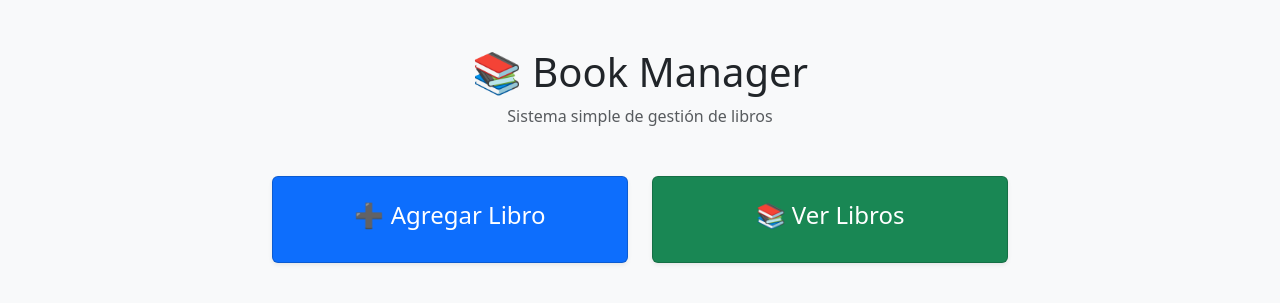
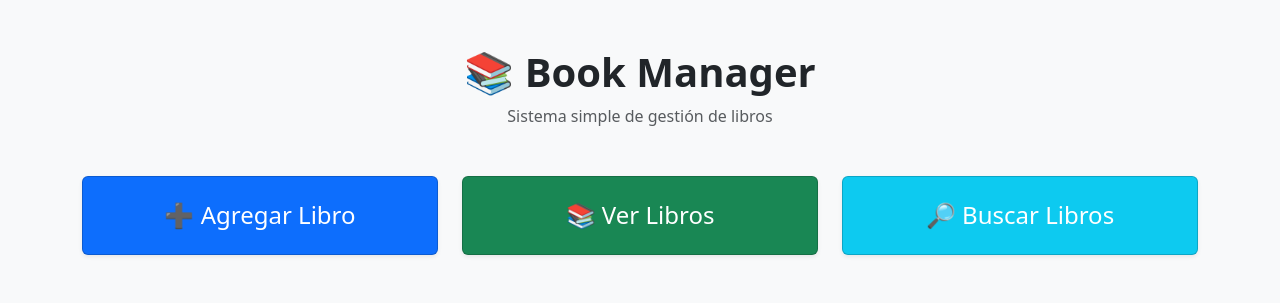
Before and after one commit to CBAST-and/book_manager, a Flask app: page / in a window 1280 px wide. Shown: the top 303 px of the page. Run offline with Flask 3, Linux system fonts and the light colour scheme.

Commit message:
Feature: search books (ruta + vista + boton)

```diff
--- a/books/books_controller.py
+++ b/books/books_controller.py
@@ -56,3 +56,14 @@ def delete_book(book_id):
     global books
     books = [b for b in books if b["id"] != book_id]
     return redirect("/books")
+
+@books_bp.route("/books/search", methods=["GET"])
+def search_books():
+    query = request.args.get("q", "").lower()
+
+    filtered_books = [
+        b for b in books
+        if query in b["title"].lower() or query in b["author"].lower()
+    ]
+
+    return render_template("search_results.html", books=filtered_books, query=query)
--- a/templates/index.html
+++ b/templates/index.html
@@ -13,25 +13,37 @@
 <body class="bg-light">
 
 <div class="container mt-5">
+
     <div class="text-center mb-5">
-        <h1>📚 Book Manager</h1>
+        <h1 class="fw-bold">📚 Book Manager</h1>
         <p class="text-muted">Sistema simple de gestión de libros</p>
     </div>
 
-    <div class="row justify-content-center">
+    <div class="row justify-content-center g-4">
 
+        <!-- Agregar Libro -->
         <div class="col-md-4">
             <a href="/books/add" class="text-decoration-none">
-                <div class="card shadow-sm text-center p-4 mb-3 bg-primary text-white">
-                    <h4>➕ Agregar Libro</h4>
+                <div class="card shadow-sm text-center p-4 bg-primary text-white">
+                    <h4 class="mb-0">➕ Agregar Libro</h4>
                 </div>
             </a>
         </div>
 
+        <!-- Ver Libros -->
         <div class="col-md-4">
             <a href="/books" class="text-decoration-none">
-                <div class="card shadow-sm text-center p-4 mb-3 bg-success text-white">
-                    <h4>📚 Ver Libros</h4>
+                <div class="card shadow-sm text-center p-4 bg-success text-white">
+                    <h4 class="mb-0">📚 Ver Libros</h4>
+                </div>
+            </a>
+        </div>
+
+        <!-- Buscar Libros -->
+        <div class="col-md-4">
+            <a href="/books/search" class="text-decoration-none">
+                <div class="card shadow-sm text-center p-4 bg-info text-white">
+                    <h4 class="mb-0">🔎 Buscar Libros</h4>
                 </div>
             </a>
         </div>
```
Also changed, not shown: templates/search_results.html (added, +44 -0 lines).
